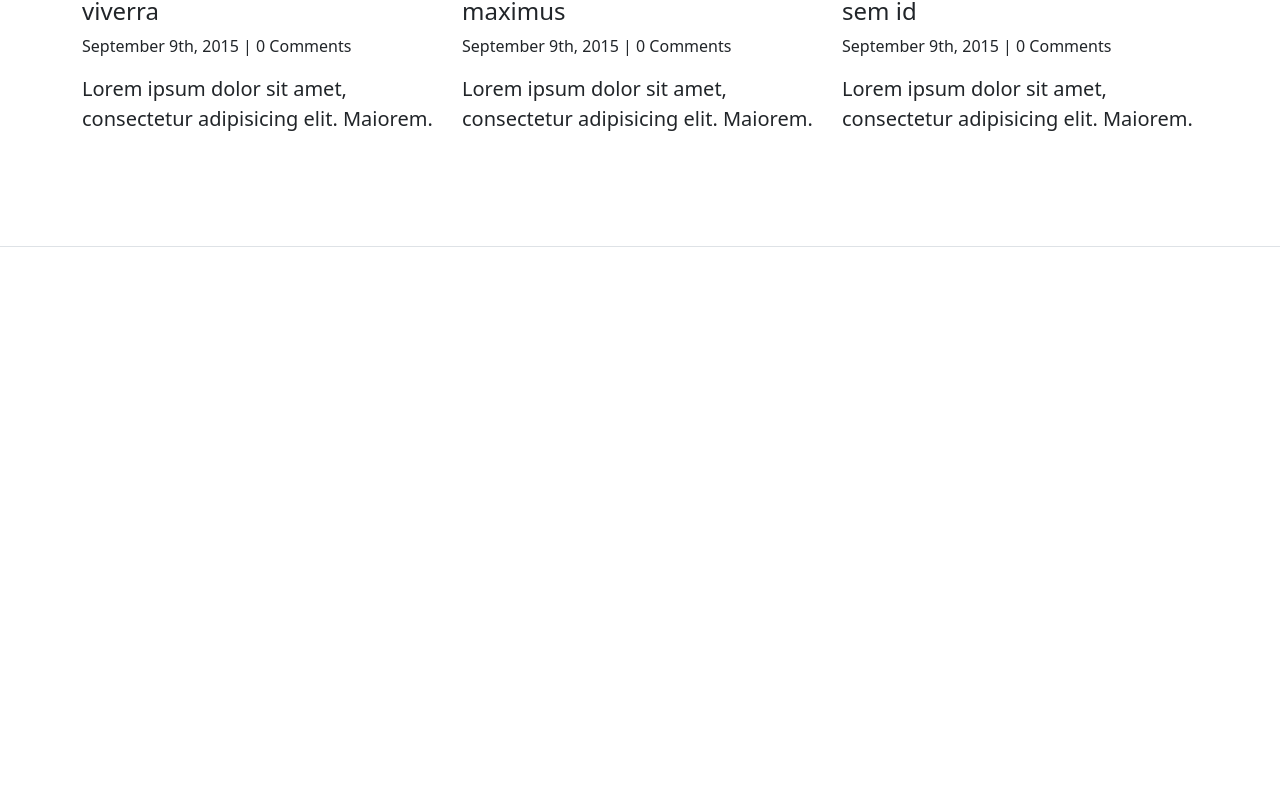
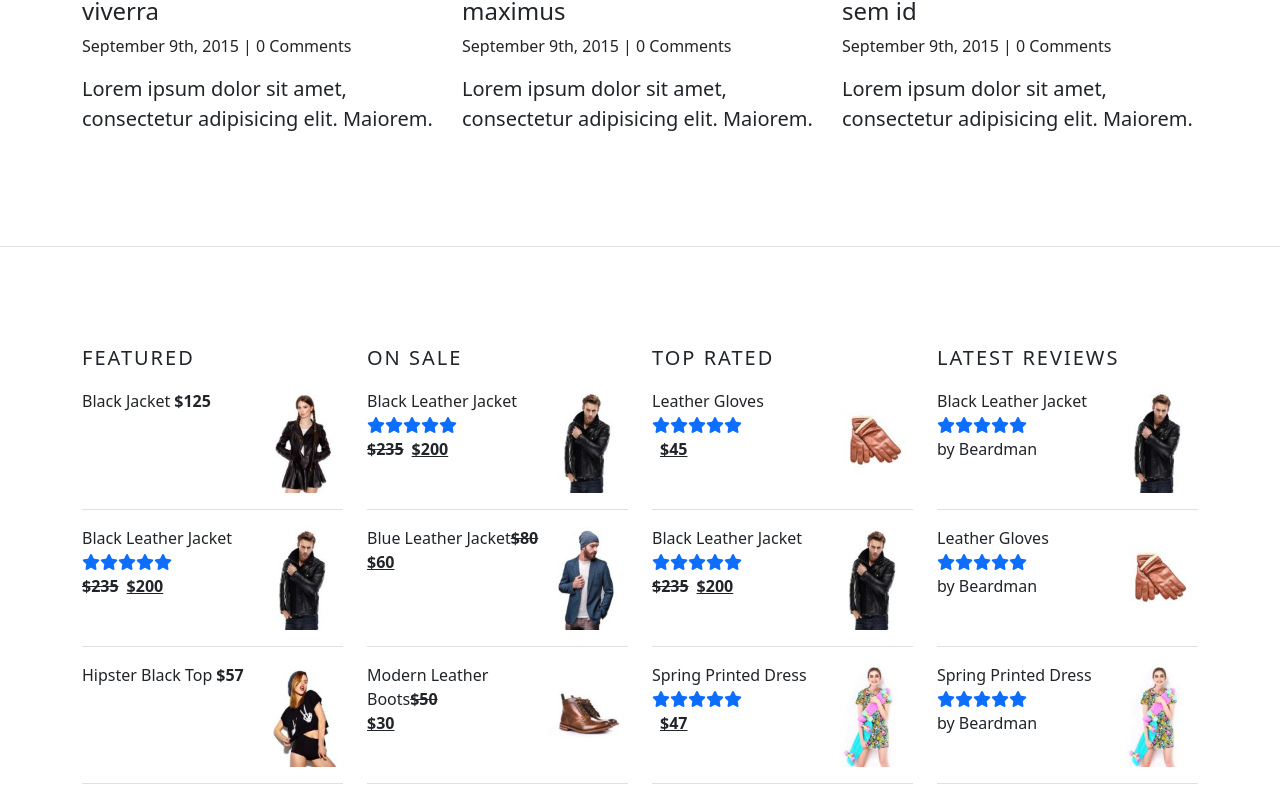
Before and after one commit to alexraduca01/proj-html-vuejs, a Vue app: page / in a window 1280 px wide. Shown: the part 5328-6134 px from the top of the page. Before the commit the page ends 5575 px from the top, so only its background shows below. Built offline with nearby package versions, Linux system fonts and the light colour scheme.

Commit message:
added AdvertisingComponent

```diff
--- a/src/App.vue
+++ b/src/App.vue
@@ -9,6 +9,7 @@
     <NewArrivals />
     <AuthorComponent />
     <BlogComponent />
+    <AdvertisingComponent />
   </div>
 </template>
 
@@ -22,6 +23,7 @@ import PromoComponent from './components/PromoComponent.vue';
 import NewArrivals from './components/NewArrivals.vue';
 import AuthorComponent from './components/AuthorComponent.vue';
 import BlogComponent from './components/BlogComponent.vue';
+import AdvertisingComponent from './components/AdvertisingComponent.vue';
   export default {
     components: {
       HeaderComponent,
@@ -33,6 +35,7 @@ import BlogComponent from './components/BlogComponent.vue';
       NewArrivals,
       AuthorComponent,
       BlogComponent,
+      AdvertisingComponent,
     },
     data(){
       return {
--- /dev/null
+++ b/src/components/AdvertisingComponent.vue
@@ -0,0 +1,113 @@
+<template>
+    <div class="p-5 my-5">
+        <div class="container">
+            <div class="row">
+                <div class="col-3">
+                    <ul class="list-unstyled">
+                        <li class="text-uppercase list-title fs-5">featured</li>
+                        <li v-for="item in store.advertisingContent[0].first" class="d-flex justify-content-between border-bottom py-3">
+                            <div v-if="item.stars === true">
+                                <span>{{ item.name }}</span> <br>
+                                <div v-for="n in 5" class="d-inline">
+                                    <span><i class="fa-solid text-primary fa-star"></i></span>
+                                </div><br>
+                                <span class="text-decoration-line-through fw-bold">{{ item.price.promo }}</span>
+                                <span class="text-decoration-underline fw-bold ms-2">{{ item.price.main }}</span>
+                            </div>
+                            <div v-else>
+                                <span>{{ item.name }}</span>
+                                <span class="fw-bold ms-1">{{ item.price.main }}</span>
+                            </div>
+                            <div>
+                                <img :src="item.thumb" alt="">
+                            </div>
+                        </li>
+                    </ul>
+                </div>
+                <div class="col-3">
+                    <ul class="list-unstyled">
+                        <li class="text-uppercase list-title fs-5">on sale</li>
+                        <li v-for="item in store.advertisingContent[0].second" class="d-flex justify-content-between border-bottom py-3">
+                            <div v-if="item.stars === true">
+                                <span>{{ item.name }}</span> <br>
+                                <div v-for="n in 5" class="d-inline">
+                                    <span><i class="fa-solid text-primary fa-star"></i></span>
+                                </div><br>
+                                <span class="text-decoration-line-through fw-bold">{{ item.price.promo }}</span>
+                                <span class="text-decoration-underline fw-bold ms-2">{{ item.price.main }}</span>
+                            </div>
+                            <div v-else>
+                                <span>{{ item.name }}</span>
+                                <span class="text-decoration-line-through fw-bold">{{ item.price.promo }}</span><br>
+                                <span class="fw-bold text-decoration-underline ">{{ item.price.main }}</span>
+                            </div>
+                            <div>
+                                <img :src="item.thumb" alt="">
+                            </div>
+                        </li>
+                    </ul>
+                </div>
+                <div class="col-3">
+                    <ul class="list-unstyled">
+                        <li class="text-uppercase list-title fs-5">top rated</li>
+                        <li v-for="item in store.advertisingContent[0].third" class="d-flex justify-content-between border-bottom py-3">
+                            <div v-if="item.stars === true">
+                                <span>{{ item.name }}</span> <br>
+                                <div v-for="n in 5" class="d-inline">
+                                    <span><i class="fa-solid text-primary fa-star"></i></span>
+                                </div><br>
+                                <span class="text-decoration-line-through fw-bold">{{ item.price.promo }}</span>
+                                <span class="text-decoration-underline fw-bold ms-2">{{ item.price.main }}</span>
+                            </div>
+                            <div v-else>
+                                <span>{{ item.name }}</span>
+                                <span class="fw-bold">{{ item.price.main }}</span>
+                            </div>
+                            <div>
+                                <img :src="item.thumb" alt="">
+                            </div>
+                        </li>
+                    </ul>
+                </div>
+                <div class="col-3">
+                    <ul class="list-unstyled">
+                        <li class="text-uppercase list-title fs-5">latest reviews</li>
+                        <li v-for="item in store.advertisingContent[0].forth" class="d-flex justify-content-between border-bottom py-3">
+                            <div v-if="item.stars === true">
+                                <span>{{ item.name }}</span> <br>
+                                <div v-for="n in 5" class="d-inline">
+                                    <span><i class="fa-solid text-primary fa-star"></i></span>
+                                </div><br>
+                                <span>by Beardman</span>
+                            </div>
+                            <div>
+                                <img :src="item.thumb" alt="">
+                            </div>
+                        </li>
+                    </ul>
+                </div>
+            </div>
+        </div>
+    </div>
+</template>
+
+<script>
+import { store } from '../data/store.js';
+    export default {
+        name:'AdvertisingComponent',
+        data(){
+            return {
+                store,
+            }
+        },
+    }
+</script>
+
+<style lang="scss" scoped>
+img {
+    width: 80px;
+}
+.list-title {
+    letter-spacing: 2px;
+}
+</style>
--- a/src/components/AuthorComponent.vue
+++ b/src/components/AuthorComponent.vue
@@ -75,6 +75,6 @@ img {
     background-image: url('img/testimonials_home_1_bg.jpg');
     background-size: cover;
     background-repeat: no-repeat;
-    background-position: fixed;
+    background-attachment: fixed;
 }
 </style>
--- a/src/data/store.js
+++ b/src/data/store.js
@@ -266,5 +266,120 @@ export const store = reactive({
             thumb: 'img/post_img_10-700x441.jpg',
             title: 'Nunc fermint nulla eu justo sem id',
         },
+    ],
+    advertisingContent: [
+        {
+            first: [
+                {
+                    name: 'Black Jacket',
+                    price: {
+                        main: '$125',
+                    },
+                    thumb: 'img/black_leather_jacket-120x156.jpg',
+                    stars: false,
+                },
+                {
+                    name: 'Black Leather Jacket',
+                    price: {
+                        main: '$200',
+                        promo: '$235',
+                    },
+                    thumb: 'img/black_elegant_leather_jacket-120x156.jpg',
+                    stars: true,
+                },
+                {
+                    name: 'Hipster Black Top',
+                    price: {
+                        main: '$57',
+                    },
+                    thumb: 'img/hipster_black_top-120x156.jpg',
+                    stars: false,
+                },
+            ],
+            second: [
+                {
+                    name: 'Black Leather Jacket',
+                    price: {
+                        main: '$200',
+                        promo: '$235',
+                    },
+                    thumb: 'img/black_elegant_leather_jacket-120x156.jpg',
+                    stars: true,
+                },
+                {
+                    name: 'Blue Leather Jacket',
+                    price: {
+                        main: '$60',
+                        promo: '$80',
+                    },
+                    thumb: 'img/blue_leather_jacket-120x156.jpg',
+                    stars: false,
+                },
+                {
+                    name: 'Modern Leather Boots',
+                    price: {
+                        main: '$30',
+                        promo: '$50',
+                    },
+                    thumb: 'img/modern_leather_boots-120x156.jpg',
+                    stars: false,
+                },
+            ],
+            third: [
+                {
+                    name: 'Leather Gloves',
+                    price: {
+                        main: '$45',
+                    },
+                    thumb: 'img/leather_gloves-120x156.jpg',
+                    stars: true,
+                },
+                {
+                    name: 'Black Leather Jacket',
+                    price: {
+                        main: '$200',
+                        promo: '$235',
+                    },
+                    thumb: 'img/black_elegant_leather_jacket-120x156.jpg',
+                    stars: true,
+                },
+                {
+                    name: 'Spring Printed Dress',
+                    price: {
+                        main: '$47'
+                    },
+                    thumb: 'img/spring_printed_dress-120x156.jpg',
+                    stars: true,
+                },
+            ],
+            forth: [
+                {
+                    name: 'Black Leather Jacket',
+                    price: {
+                        main: '$200',
+                        promo: '$235',
+                    },
+                    thumb: 'img/black_elegant_leather_jacket-120x156.jpg',
+                    stars: true,
+                },
+                {
+                    name: 'Leather Gloves',
+                    price: {
+                        main: '$45',
+                    },
+                    thumb: 'img/leather_gloves-120x156.jpg',
+                    stars: true,
+                },
+                {
+                    name: 'Spring Printed Dress',
+                    price: {
+                        main: '$47'
+                    },
+                    thumb: 'img/spring_printed_dress-120x156.jpg',
+                    stars: true,
+                },
+            ]
+
+        },
     ]
 })
```
